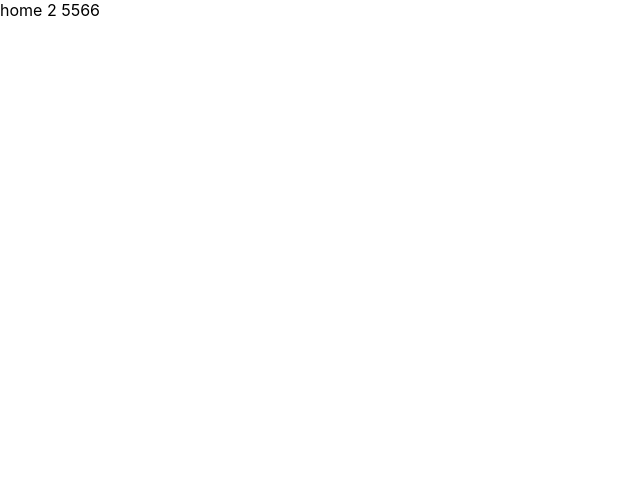
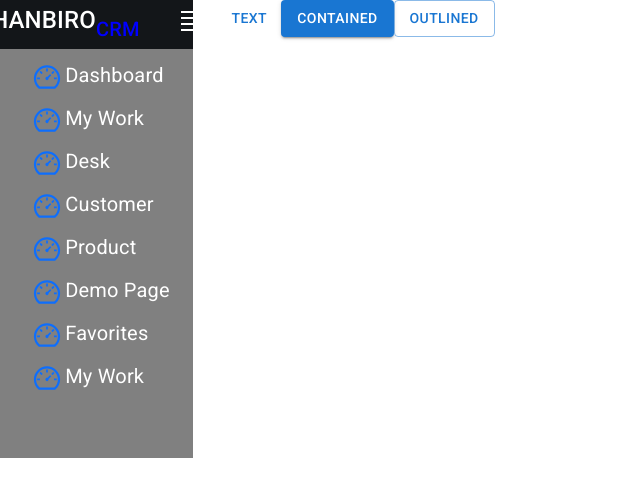
Before and after one commit to NgoThiLuu/mui-write-sms, a React (Create React App) app: page / in a window 1280 px wide. Shown: the top 496 px of the page, without its empty margins (0-640 px from the left). Built offline with nearby package versions, Linux system fonts and the light colour scheme.

Commit message:
write-sms-161122

```diff
--- a/src/App.js
+++ b/src/App.js
@@ -1,5 +1,5 @@
 import { BrowserRouter, Route, Switch } from 'react-router-dom';
-import Home from './pages/home'
+import Home from './pages/Home'
 import Create from './pages/create'
 import Demoluu from './pages/demoluu'
 import Luupage2 from './pages/luupage2'
--- a/src/index.js
+++ b/src/index.js
@@ -3,7 +3,7 @@ import ReactDOM from 'react-dom/client';
 import './index.css';
 import App from './App';
 import reportWebVitals from './reportWebVitals';
-
+import 'bootstrap/dist/css/bootstrap.min.css';
 const root = ReactDOM.createRoot(document.getElementById('root'));
 root.render(
   <React.StrictMode>
--- /dev/null
+++ b/src/pages/Style.css
@@ -0,0 +1,75 @@
+body
+
+{
+
+	margin: 0;
+	width: 100%;
+    overflow-x: hidden;
+}
+
+.expanded-element{
+    list-style: none;
+    font-size: 20px;
+    text-decoration: none;
+    color: white;
+}
+
+.active{
+    list-style: none;
+    display: flex;
+    justify-items: center;
+    align-items: center;
+    padding-top: 8%;
+}
+
+.expandable{
+    display: flex;
+    justify-items: center;
+    align-items: center;
+    text-decoration: none;
+    width: 100%;
+
+}
+
+
+nav.sidebar a#justify-icon {
+    outline: 0;
+    color: white;
+    font-size: 24px;
+    font-style: normal;
+    padding-left: 20%;
+ }
+
+ .logo-title{
+     background-color: #131619;
+     display: flex;
+     justify-content: center;
+ }
+
+ .crm-text{
+     padding-top: 40%;
+     color:blue;
+ }
+
+ .crm-title-logo{
+    color: white;
+    padding-top: 6%;
+ }
+
+ nav.sidebar .expanded-element {
+    padding-left: 2%;
+    /* display: none; */
+    font-size: 20px;
+    position: relative;
+    bottom: 2px; }
+
+.conten-menu{
+    background-color:gray;
+    position: relative;
+    height: 100%;
+}
+
+.sidebar{
+    height: 100%;
+    transform: translateX(0);
+}
--- a/src/pages/home.js
+++ b/src/pages/home.js
@@ -1,9 +1,88 @@
 import React from "react";
+import './Style.css';
+import Container from 'react-bootstrap/Container'
+import Row from 'react-bootstrap/Row'
+import Col from 'react-bootstrap/Col'
+import Button from '@mui/material/Button';
+import DensitySmallIcon from '@mui/icons-material/DensitySmall';
+import Typography from '@mui/material/Typography'
+import { AiOutlineDashboard } from 'react-icons/ai';
 
-const home = () => {
+const Home = () => {
     return (
-        <span>home 2 5566</span>
+        <Row>
+            <Col md={2}>
+                <nav className="sidebar sidebar-menu-collapsed">
+                    <div className='logo-title'>
+                            <Typography> <h4 className="crm-title-logo">HANBIRO</h4></Typography>
+                            <Typography> <h5 className="crm-text">CRM</h5></Typography>
+                        <a id='justify-icon'>
+                            <DensitySmallIcon className="iconstyle-title"></DensitySmallIcon>
+                        </a>
+                    </div>
+                    <div className='conten-menu'>
+                        <ul>
+                            <li className='active' >
+                                <a className='expandable' href="#">
+                                    <AiOutlineDashboard className="iconstyle" size={30}></AiOutlineDashboard>
+                                    <Typography className="expanded-element">Dashboard</Typography>
+                                </a>
+                            </li>
+                            <li className='active' >
+                                <a className='expandable' href="#">
+                                    <AiOutlineDashboard className="iconstyle" size={30}></AiOutlineDashboard>
+                                    <Typography className="expanded-element">My Work</Typography>
+                                </a>
+                            </li>
+                            <li className='active' >
+                                <a className='expandable' href="#">
+                                    <AiOutlineDashboard className="iconstyle" size={30}></AiOutlineDashboard>
+                                    <Typography className="expanded-element">Desk</Typography>
+                                </a>
+                            </li>
+                            <li className='active' >
+                                <a className='expandable' href="#">
+                                    <AiOutlineDashboard className="iconstyle" size={30}></AiOutlineDashboard>
+                                    <Typography className="expanded-element">Customer</Typography>
+                                </a>
+                            </li>
+                            <li className='active' >
+                                <a className='expandable' href="#">
+                                    <AiOutlineDashboard className="iconstyle" size={30}></AiOutlineDashboard>
+                                    <Typography className="expanded-element">Product</Typography>
+                                </a>
+                            </li>
+                            <li className='active' >
+                                <a className='expandable' href="#">
+                                    <AiOutlineDashboard className="iconstyle" size={30}></AiOutlineDashboard>
+                                    <Typography className="expanded-element">Demo Page</Typography>
+                                </a>
+                            </li>
+                            <li className='active' >
+                                <a className='expandable' href="#">
+                                    <AiOutlineDashboard className="iconstyle" size={30}></AiOutlineDashboard>
+                                    <Typography className="expanded-element">Favorites</Typography>
+                                </a>
+                            </li>
+                            <li className='active' >
+                                <a className='expandable' href="#">
+                                    <AiOutlineDashboard className="iconstyle" size={30}></AiOutlineDashboard>
+                                    <Typography className="expanded-element">My Work</Typography>
+                                </a>
+                            </li>
+                        </ul>
+                    </div>
+
+                </nav>
+            </Col>
+            <Col md={10}>
+                <Button variant="text">Text</Button>
+                <Button variant="contained">Contained</Button>
+                <Button variant="outlined">Outlined</Button>
+            </Col>
+        </Row>
+
     )
 }
 
-export default home;
+export default Home;
```
